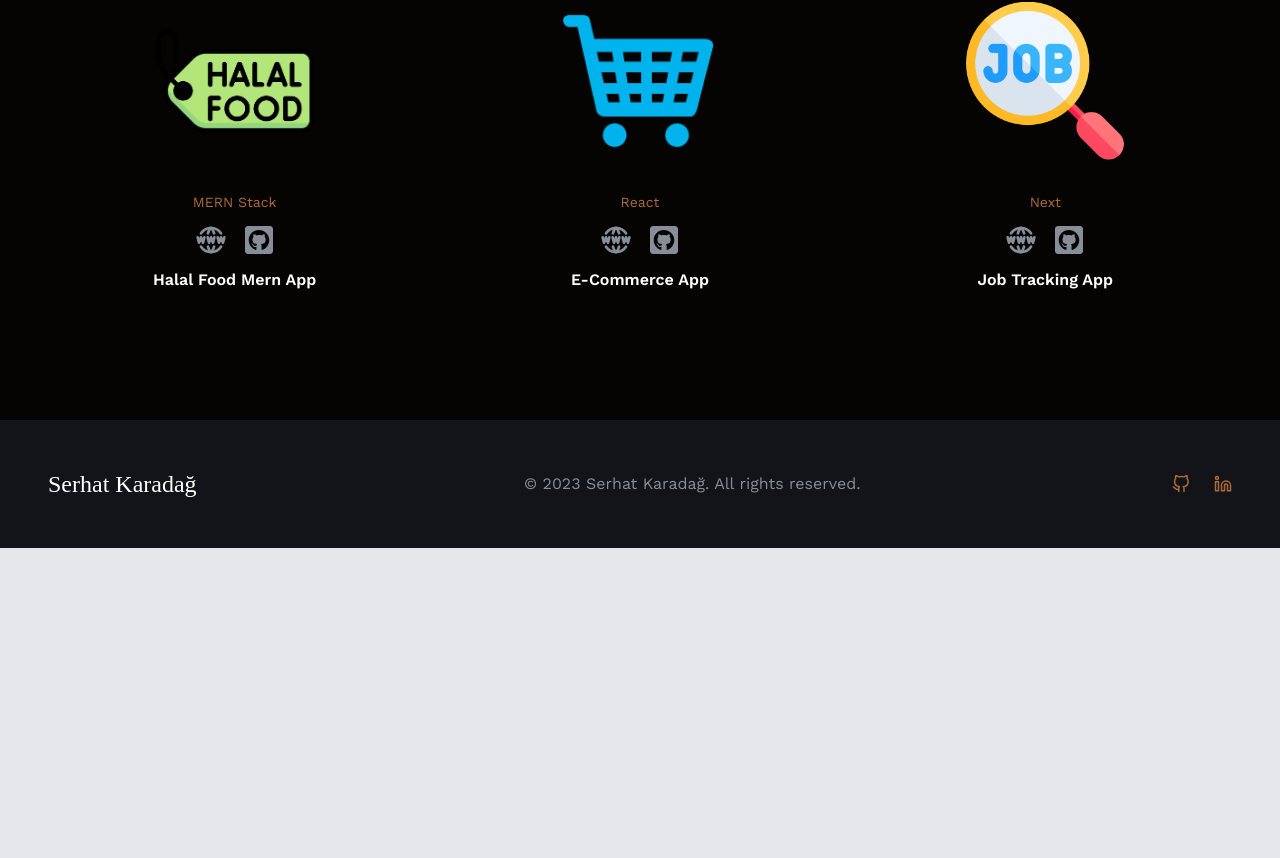
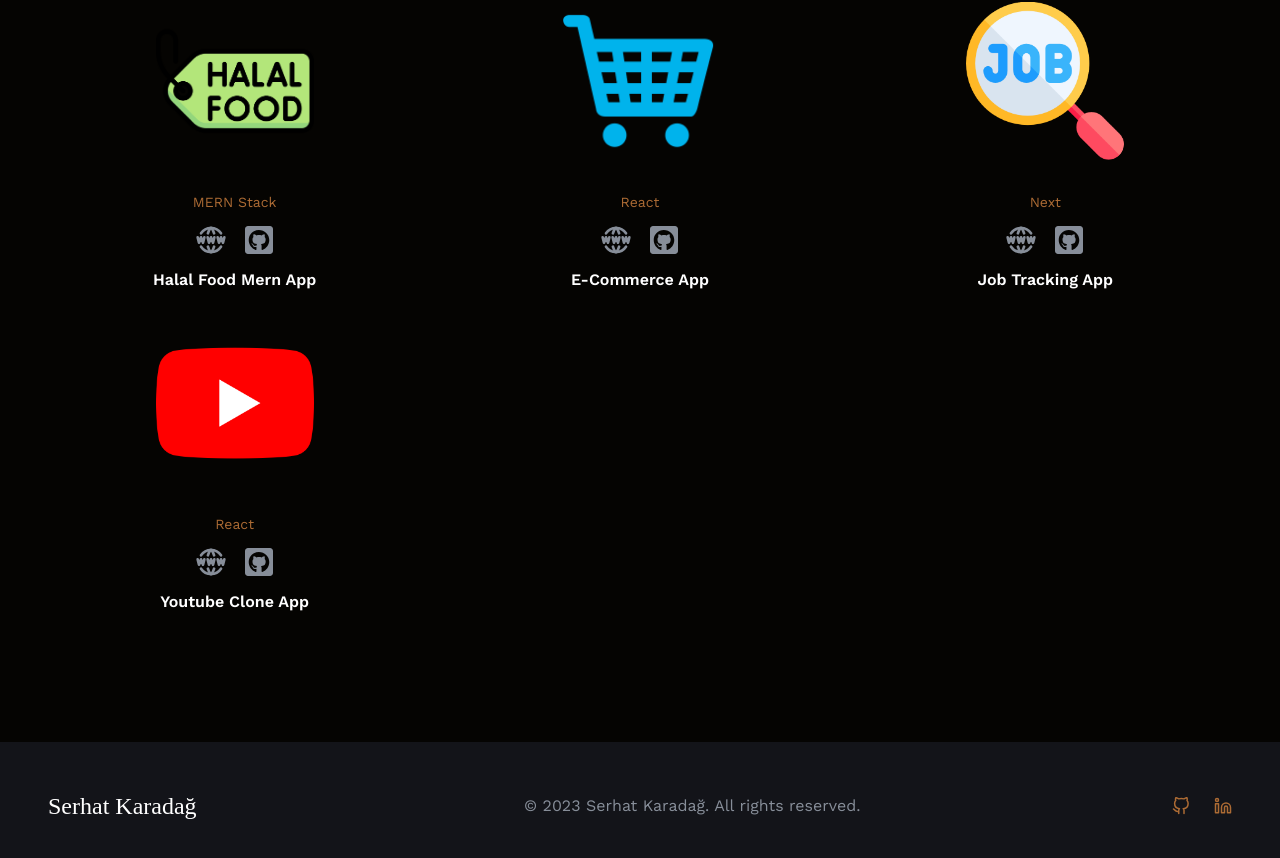
Before and after one commit to karadagserhat/web-developer-portfolio, a React (Create React App) app: page / in a window 1280 px wide. Shown: the part 2659-3517 px from the top of the page. Before the commit the page ends 3207 px from the top, so only its background shows below. Built offline with nearby package versions, Linux system fonts and the light colour scheme; a web font is replaced by a local one.

Commit message:
added youtube clone app

```diff
--- a/src/data.js
+++ b/src/data.js
@@ -26,6 +26,7 @@ import Project2 from './assets/img/projects/p2.webp';
 import halal from './assets/img/projects/halal.png';
 import eCommerce from './assets/img/projects/eCommerce.png';
 import jobTracking from './assets/img/projects/jobTracking.png';
+import youtubeIcon from './assets/img/projects/youtube.png';
 import Project3 from './assets/img/projects/p3.webp';
 import Project4 from './assets/img/projects/p4.webp';
 import Project5 from './assets/img/projects/p5.webp';
@@ -103,6 +104,14 @@ export const projectsData = [
     category: 'Next',
     url: 'https://job-tracking-next-js.netlify.app/',
     github: 'https://github.com/karadagserhat/job-tracking-next.js',
+  },
+  {
+    id: '4',
+    image: youtubeIcon,
+    name: 'Youtube Clone App',
+    category: 'React',
+    url: 'https://youtube-clone-react-tailwind.netlify.app',
+    github: 'https://github.com/karadagserhat/youtube-clone-react-tailwind',
   },
 ];
 
```
Also changed, not shown: src/assets/img/projects/youtube.png (added).
